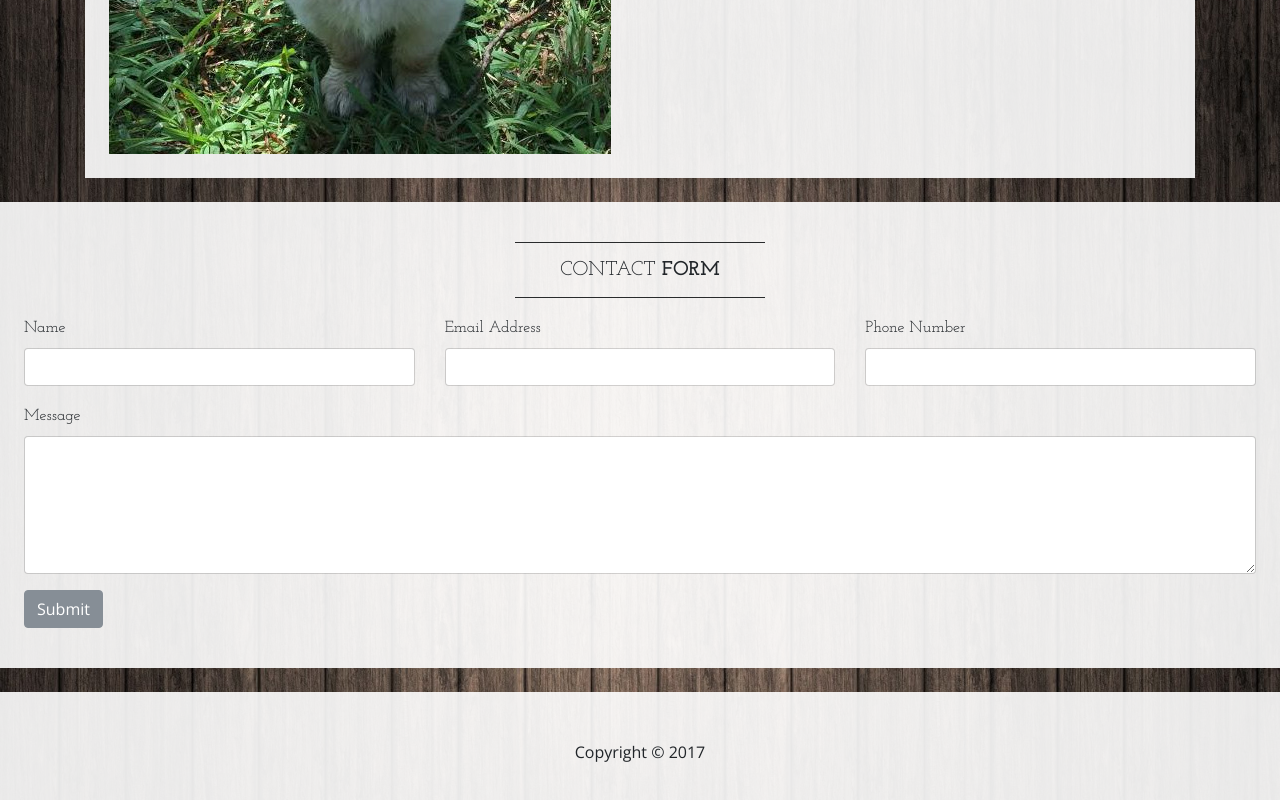
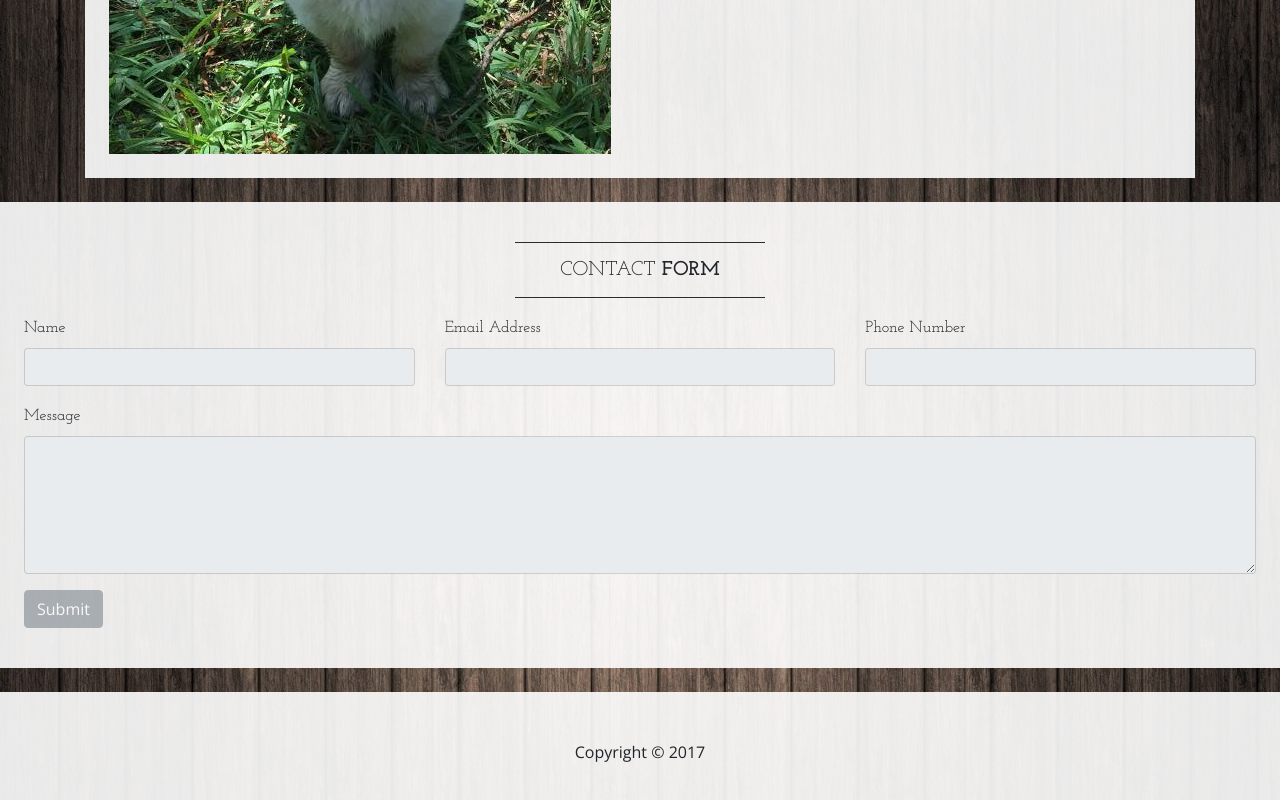
Before and after one commit to durandsl/rosemist_site, a website: page contact.html in a window 1280 px wide. Shown: the part 767-1567 px from the top of the page. Drawn offline with nearby package versions, Linux system fonts and the light colour scheme.

Commit message:
clean-up before going live

```diff
--- a/contact.html
+++ b/contact.html
@@ -9,6 +9,7 @@
     <meta name="author" content="">
 
     <title>Rosemist Golden Retrievers - Contact</title>
+    <link rel="icon" href="img/muddy_puppy.jpeg">
 
     <!-- Custom fonts for this template -->
     <link href="https://fonts.googleapis.com/css?family=Open+Sans:300italic,400italic,600italic,700italic,800italic,400,300,600,700,800" rel="stylesheet" type="text/css">
@@ -86,23 +87,23 @@
             <div class="row">
                 <div class="form-group col-lg-4">
                     <label class="text-heading">Name</label>
-                    <input type="text" class="form-control">
+                    <input type="text" class="form-control" disabled="true">
                 </div>
                 <div class="form-group col-lg-4">
                     <label class="text-heading">Email Address</label>
-                    <input type="email" class="form-control">
+                    <input type="email" class="form-control" disabled="true">
                 </div>
                 <div class="form-group col-lg-4">
                     <label class="text-heading">Phone Number</label>
-                    <input type="tel" class="form-control">
+                    <input type="tel" class="form-control" disabled="true">
                 </div>
                 <div class="clearfix"></div>
                 <div class="form-group col-lg-12">
                     <label class="text-heading">Message</label>
-                    <textarea class="form-control" rows="6"></textarea>
+                    <textarea class="form-control" rows="6" disabled="true"></textarea>
                 </div>
                 <div class="form-group col-lg-12">
-                    <button type="submit" class="btn btn-secondary">Submit</button>
+                    <button type="submit" class="btn btn-secondary" disabled="true">Submit</button>
                 </div>
             </div>
         </form>
```
Also changed, not shown: about.html (+1 -0 lines), events.html (+2 -1 lines), index.html (+8 -8 lines), puppies.html (+1 -1 lines), img/1.jpg.
